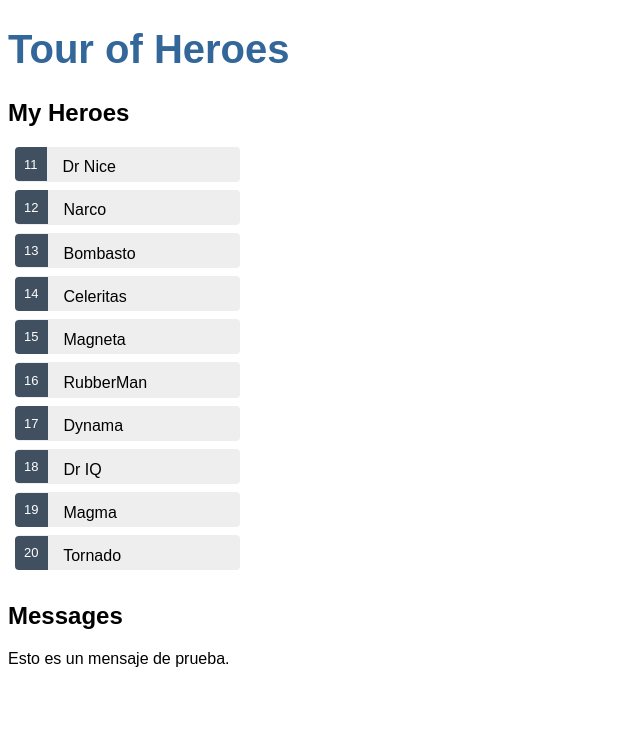
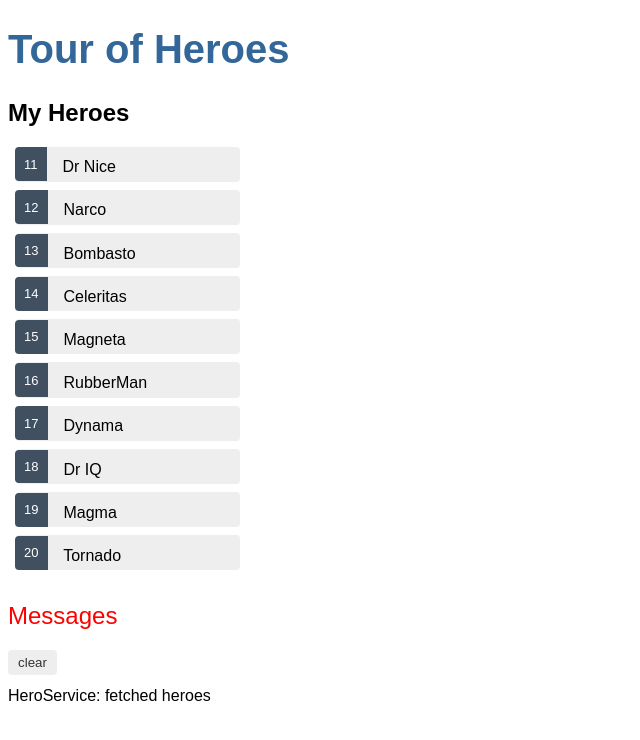
Before and after one commit to Ppm19/tourHeroes, an Angular app: page / in a window 1280 px wide. Shown: the top 740 px of the page, without its empty margins (0-640 px from the left). Built offline with nearby package versions, Linux system fonts and the light colour scheme.

Commit message:
Mensajes Servicio

```diff
--- a/src/app/hero.service.ts
+++ b/src/app/hero.service.ts
@@ -2,6 +2,7 @@
 import { Hero } from './hero';
 import { HEROES } from './mock-heroes';
 import { Observable, of } from 'rxjs';
+import { MessageService } from './message.service';
 
 @Injectable({
   providedIn: 'root'
@@ -9,9 +10,17 @@
 
 export class HeroService {
 
-  constructor() { }
+  constructor(private messageService: MessageService) { }
 
   getHeroes(): Observable<Hero[]> {
+    // TODO: send the message _after_ fetching the heroes
+    this.messageService.add('HeroService: fetched heroes');
     return of(HEROES);
   }
+
+  getHero(id: number): Observable<Hero> {
+    // TODO: send the message _after_ fetching the hero
+    this.messageService.add(`HeroService: fetched hero id=${id}`);
+    return of(HEROES.find(hero => hero.id === id)!);
+  }
 }
--- a/src/app/heroes/heroes.component.ts
+++ b/src/app/heroes/heroes.component.ts
@@ -6,6 +6,7 @@
 import { HeroDetailComponent } from '../hero-detail/hero-detail.component';
 import { HeroService } from '../hero.service';
 import { MessagesComponent } from '../messages/messages.component';
+import { MessageService } from '../message.service';
 
 @Component({
   selector: 'app-heroes',
@@ -23,7 +24,7 @@
     name: 'Windstorm'
   };
 
-  constructor(private heroService: HeroService) {}
+  constructor(private heroService: HeroService, private messageService: MessageService) { }
 
 
   ngOnInit() {
@@ -31,8 +32,9 @@
   }
 
   selectedHero!: Hero;
-    onSelect(hero: Hero): void {
+  onSelect(hero: Hero): void {
     this.selectedHero = hero;
+    this.messageService.add(`HeroesComponent: Selected hero id=${hero.id}`);
   }
 
   getHeroes(): void {
--- /dev/null
+++ b/src/app/message.service.ts
@@ -0,0 +1,16 @@
+import { Injectable } from '@angular/core';
+
+@Injectable({
+  providedIn: 'root',
+})
+export class MessageService {
+  messages: string[] = [];
+
+  add(message: string) {
+    this.messages.push(message);
+  }
+
+  clear() {
+    this.messages = [];
+  }
+}
--- a/src/app/messages/messages.component.css
+++ b/src/app/messages/messages.component.css
@@ -0,0 +1,35 @@
+/* MessagesComponent's private CSS styles */
+h2 {
+  color: red;
+  font-family: Arial, Helvetica, sans-serif;
+  font-weight: lighter;
+}
+body {
+  margin: 2em;
+}
+body, input[text], button {
+  color: crimson;
+  font-family: Cambria, Georgia;
+}
+
+button.clear {
+  font-family: Arial;
+  background-color: #eee;
+  border: none;
+  padding: 5px 10px;
+  border-radius: 4px;
+  cursor: pointer;
+  cursor: hand;
+}
+button:hover {
+  background-color: #cfd8dc;
+}
+button:disabled {
+  background-color: #eee;
+  color: #aaa;
+  cursor: auto;
+}
+button.clear {
+  color: #333;
+  margin-bottom: 12px;
+}
--- a/src/app/messages/messages.component.html
+++ b/src/app/messages/messages.component.html
@@ -1,2 +1,8 @@
-<h2>Messages</h2>
-<p> Esto es un mensaje de prueba.</p>
+<div *ngIf="messageService.messages.length">
+
+  <h2>Messages</h2>
+  <button class="clear"
+          (click)="messageService.clear()">clear</button>
+  <div *ngFor='let message of messageService.messages'> {{message}} </div>
+
+</div>
```
Also changed, not shown: src/app/messages/messages.component.ts (+6 -1 lines), 1 other file (tests, documents, lock files or other folders).
